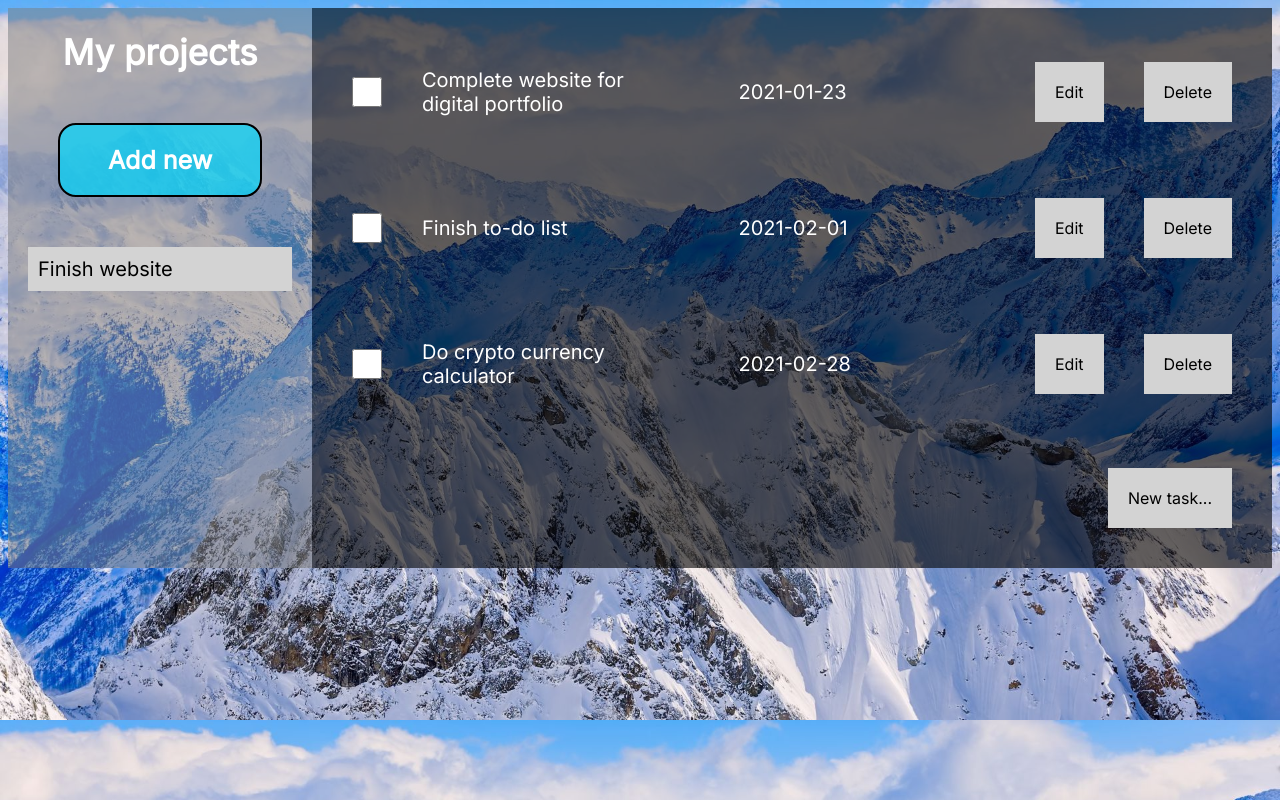
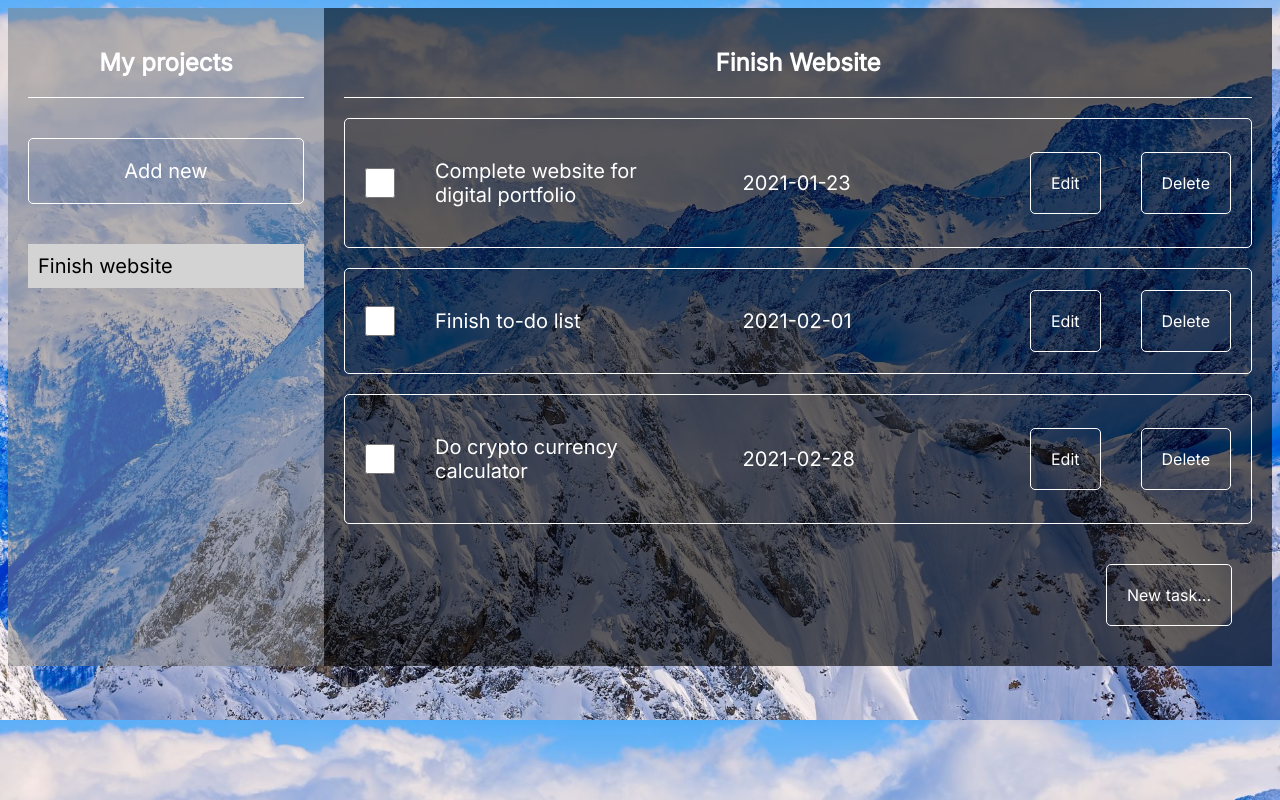
Before and after one commit to iainbrux/to-do.js, a plain HTML site: page index.html in a window 1280 px wide. Drawn offline with Linux system fonts and the light colour scheme.

Commit message:
updates to CSS

```diff
--- a/index.html
+++ b/index.html
@@ -12,7 +12,7 @@
         <div class="container">
             <div class="side-bar">
                 <header>
-                    <h1>My projects</h1>
+                    <h2>My projects</h2>
                 </header>
                 <section class="add-new">
                     <div class="title">Add new</div>
@@ -24,6 +24,7 @@
 
             <section class="tasks">
                 <div class="tasks-container">
+                    <h2>Finish Website</h2>
                     <div class="task">
                         <input type="checkbox" name="status" id="status">
                         <div class="description">Complete website for digital portfolio</div>
--- a/style.css
+++ b/style.css
@@ -49,10 +49,23 @@ body {
 
 .side-bar {
     background-color: rgba(128, 128, 128, 0.5);
+    display: flex;
+    flex-direction: column;
+    align-items: center;
+    width: 25%;
+    position: relative;
 }
 
-.side-bar h1 {
+.side-bar header {
+    width: 100%;
+}
+
+.side-bar h2 {
     color: white;
+}
+
+.projects {
+    width: 100%;
 }
 
 .projects .title {
@@ -60,13 +73,17 @@ body {
     padding: 10px;
     font-size: 20px;
     margin: 20px;
+    flex: 1;
 }
 
-header h1 {
-    font-size: 35px;
+header h2 {
     color: white;
     cursor: default;
     text-align: center;
+    border-bottom: 1px solid white;
+    padding: 20px;
+    margin: 20px;
+    flex: 1;
 }
 
 .tasks {
@@ -74,6 +91,16 @@ header h1 {
     display: flex;
     flex-direction: column;
     background-color: rgba(0, 0, 0, 0.6);
+}
+
+.tasks-container h2 {
+    margin: 20px;
+    padding: 20px;
+    border-bottom: 1px solid white;
+    flex: 1;
+    display: flex;
+    justify-content: center;
+    color: white;
 }
 
 .btns {
@@ -87,6 +114,8 @@ header h1 {
     align-items: center;
     justify-content: space-between;
     transition-duration: 0.5s;
+    border: 1px solid white;
+    border-radius: 5px;
 }
 
 .to-do-add {
@@ -136,7 +165,9 @@ header h1 {
     padding: 20px;
     align-items: center;
     justify-content: center;
-    background-color: lightgrey;
+    border: 1px solid white;
+    border-radius: 5px;
+    color: white;
 }
 
 .btns .delete:hover,
@@ -179,7 +210,9 @@ header h1 {
 }
 
 .new-task-btn {
-    background-color: lightgrey;
+    border: 1px solid white;
+    color: white;
+    border-radius: 5px;
     display: flex;
     margin: 20px;
     padding: 20px;
@@ -214,26 +247,29 @@ header h1 {
 }
 
 .add-new {
-    border: 2px solid black;
-    width: 200px;
-    height: 70px;
-    margin: 50px;
-    border-radius: 18px;
+    width: 100%;
     display: flex;
+    align-items: center;
     justify-content: center;
-    align-items: center;
-    font-size: 25px;
-    font-weight: bold;
-    background-color: rgba(0, 217, 255, 0.7);
-    color: white;
-    transition-duration: 0.5s;
 }
 
-.add-new:hover {
+.add-new .title:hover {
     background-color: rgba(0, 255, 213, 1);
     transition-duration: 0.5s;
     color: black;
     cursor: pointer;
+}
+
+.add-new .title {
+    flex: 1;
+    margin: 20px;
+    padding: 20px;
+    font-size: 20px;
+    color: white;
+    display: flex;
+    justify-content: center;
+    border: 1px solid white;
+    border-radius: 5px;
 }
 
 .container .list {
```
